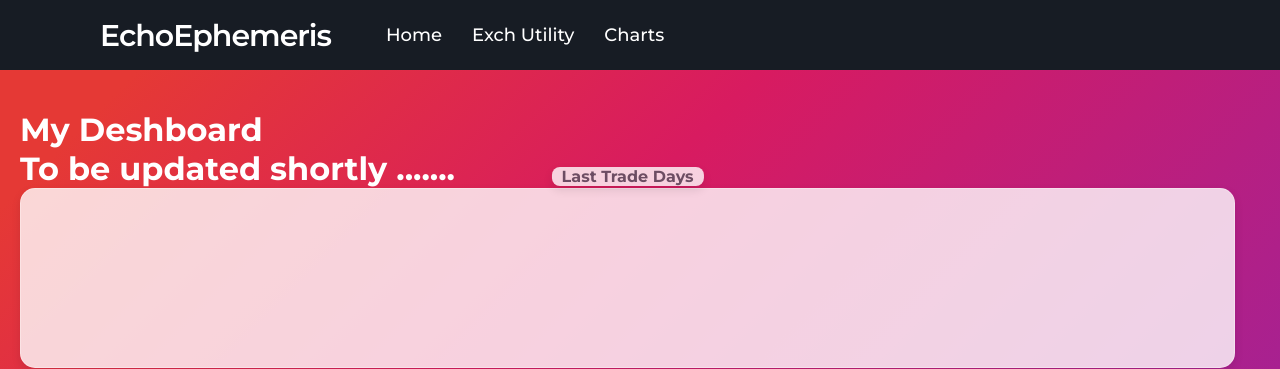
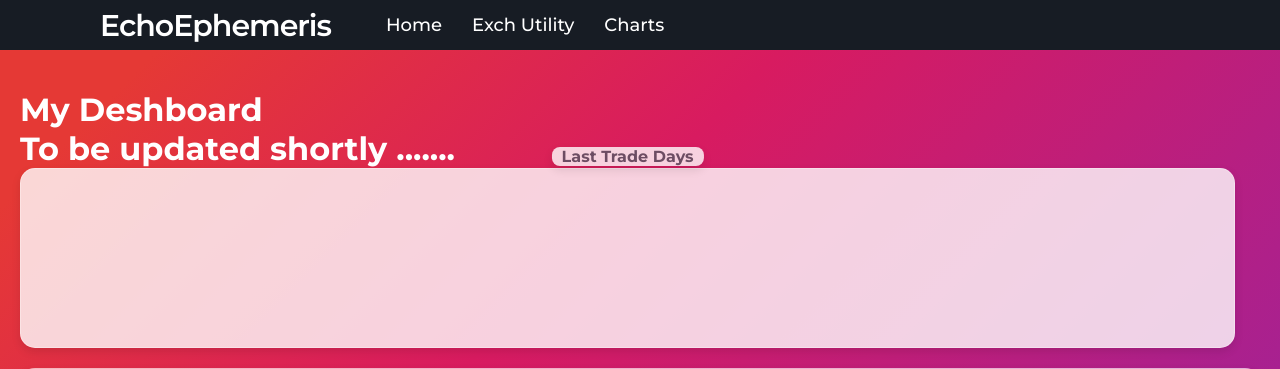
Before and after one commit to sanjurajin/EchoEphemeris, a Flask app: template app/templates/index.html in a window 1280 px wide. Shown: the top 369 px of the page. Run offline with Flask 3, Linux system fonts and the light colour scheme; the template is opened without the code that fills it, so the values that code supplies are empty; parts of the project's set-up code (start-up, migrations or seed data) failed here and were passed over; some libraries are stand-ins or nearby versions.

Commit message:
update web

```diff
--- a/app/static/nav_style.css
+++ b/app/static/nav_style.css
@@ -15,7 +15,7 @@ nav{
   flex-wrap: wrap;
   align-items: center;
   justify-content: space-between;
-  height: 70px;
+  height: 50px;
   padding: 0 100px;
 }
 nav .logo{
--- a/app/static/util_ex_st.css
+++ b/app/static/util_ex_st.css
@@ -20,7 +20,7 @@ body {
 .contents {
     flex-grow: 1;
     padding: 20px;
-    margin-top: 40px;
+    margin-top: 20px;
     display: flexbox;
     }
 
```
Also changed, not shown: 1 other file.
